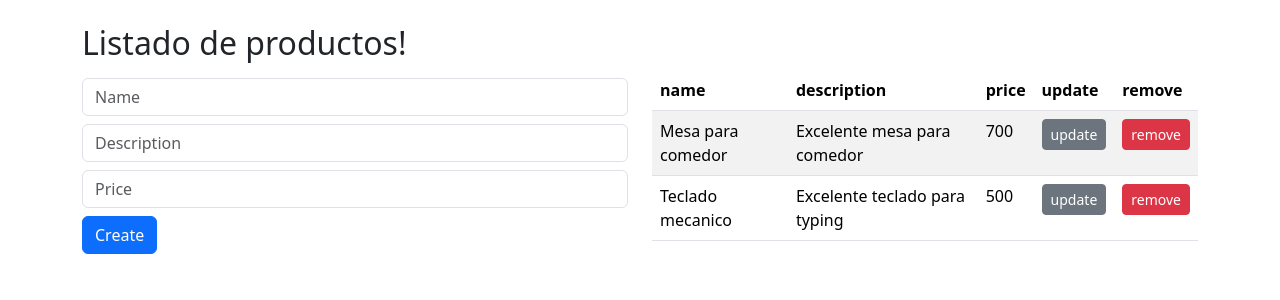
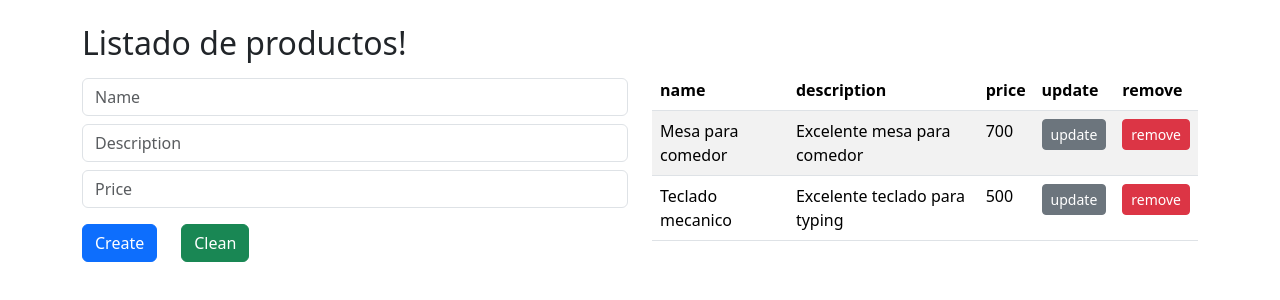
Before and after one commit to drox13/angular-app, an Angular app: page / in a window 1280 px wide. Shown: the top 300 px of the page. Built offline with nearby package versions, Linux system fonts and the light colour scheme.

Commit message:
aagragando boton clean

```diff
--- a/src/app/products/components/form/form.html
+++ b/src/app/products/components/form/form.html
@@ -10,6 +10,7 @@
     <input type="number" class="form-control my-2" placeholder="Price" name="price" [(ngModel)]="product.price">
   </div>
   <div>
-    <button class="btn btn-primary"> {{product.id >0 ? 'Update': 'Create'}}</button>
+    <button type="submit" class="btn btn-primary my-2"> {{product.id >0 ? 'Update': 'Create'}}</button>
+    <button type="button" class="btn btn-success my-2  mx-4" (click)="clean()"> Clean </button>
   </div>
 </form>
--- a/src/app/products/components/form/form.ts
+++ b/src/app/products/components/form/form.ts
@@ -32,4 +32,7 @@
     console.log(this.product);
   }
 
+  clean(): void{
+    this.product = new Product();
+  }
 }
```
